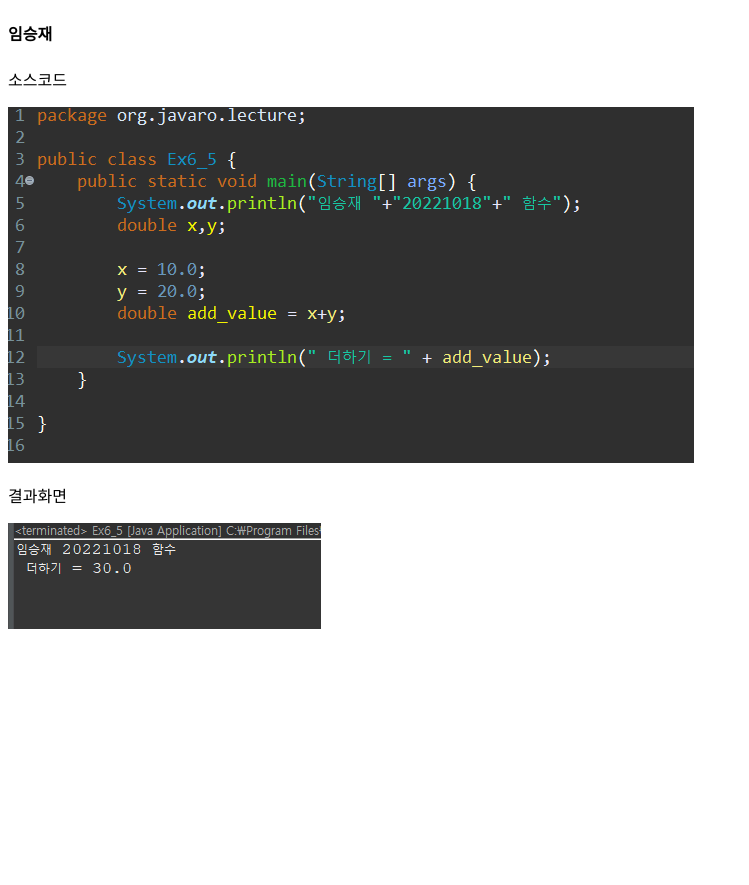
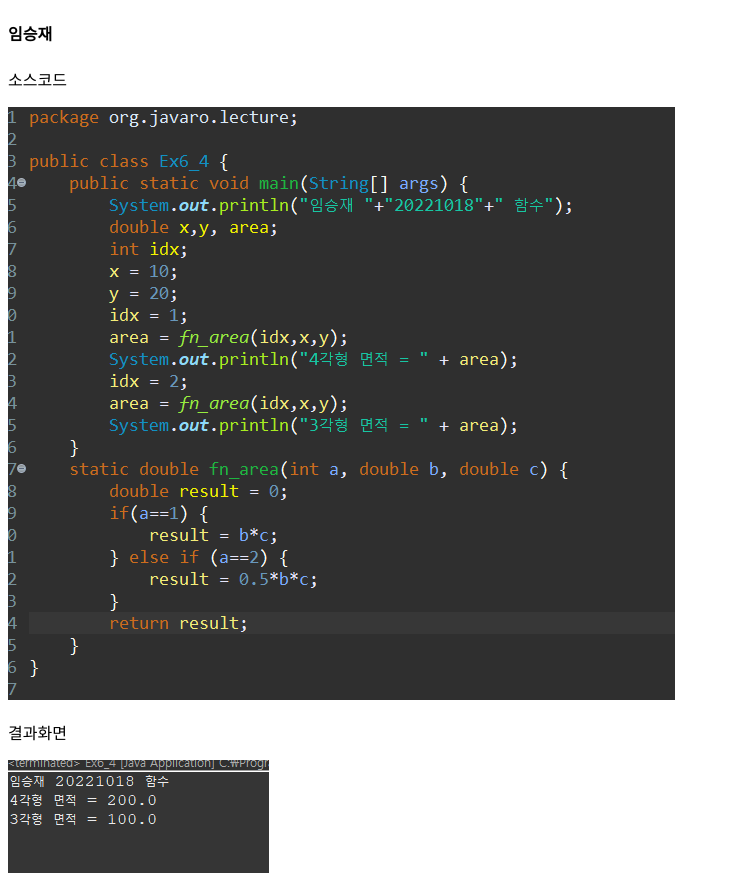
Before and after one commit to LimCfamily/LimCfamily.github.io, a plain HTML site: page 7/HW7_1_1.html in a window 1280 px wide. Shown: the whole page, without its empty margins (0-749 px from the left). Before the commit the page ends 800 px from the top, so only its background shows below. Drawn offline with nearby package versions, Linux system fonts and the light colour scheme.

Commit message:
Update HW7_1_1.html

```diff
--- a/7/HW7_1_1.html
+++ b/7/HW7_1_1.html
@@ -11,12 +11,12 @@
 <body><header></header><section>
   <h4>임승재</h4><p>소스코드</p>
   <picture>
-    <source media="min-width: 768px" srcset="LimCfamily.github.io/Pic/7/ex6_5.PNG"/>
-    <img src="/Pic/7/ex6_5.PNG" alt="소스코드" style="width:auto;"/>
+    <source media="min-width: 768px" srcset="LimCfamily.github.io/Pic/7/ex6_4.PNG"/>
+    <img src="/Pic/7/ex6_4.PNG" alt="소스코드" style="width:auto;"/>
   </picture>
   <p>결과화면</p>
   <picture>
-    <source media="min-width: 768px" srcset="LimCfamily.github.io/Pic/7/ex6_5.PNG/"/>
-    <img src="/Pic/7/ex6_5 결과.PNG" alt="결과화면" style="width:auto;"/>
+    <source media="min-width: 768px" srcset="LimCfamily.github.io/Pic/7/ex6_4.PNG/"/>
+    <img src="/Pic/7/ex6_4 결과.PNG" alt="결과화면" style="width:auto;"/>
   </picture>
 </section></body></html>
```
